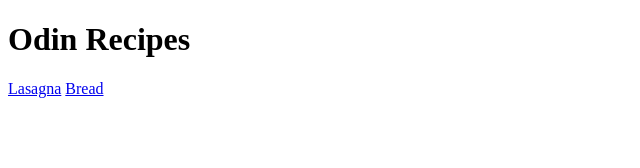
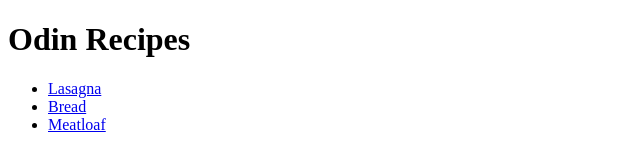
Before and after one commit to mattzor13/odin-recipes, a plain HTML site: page index.html in a window 1280 px wide. Shown: the whole page, without its empty margins (0-640 px from the left). Drawn offline with Linux system fonts and the light colour scheme.

Commit message:
index.html

```diff
--- a/index.html
+++ b/index.html
@@ -4,11 +4,14 @@
     <meta charset="UTF-8">
     <meta http-equiv="X-UA-Compatible" content="IE=edge">
     <meta name="viewport" content="width=device-width, initial-scale=1.0">
-    <title>Document</title>
+    <title>Odin Recipes</title>
 </head>
 <body>
     <h1>Odin Recipes</h1>
-    <a href="repos/odin-recipes/recipes/lasagna.html">Lasagna</a>
-    <a href="repos/odin-recipes/recipes/bread.html">Bread</a>
+    <ul>
+        <li><a href="recipes/lasagna.html">Lasagna</a></li>
+        <li><a href="recipes/bread.html">Bread</a></li>
+        <li><a href="recipes/meatloaf.html">Meatloaf</li>
+      </ul>
 </body>
 </html>
```
